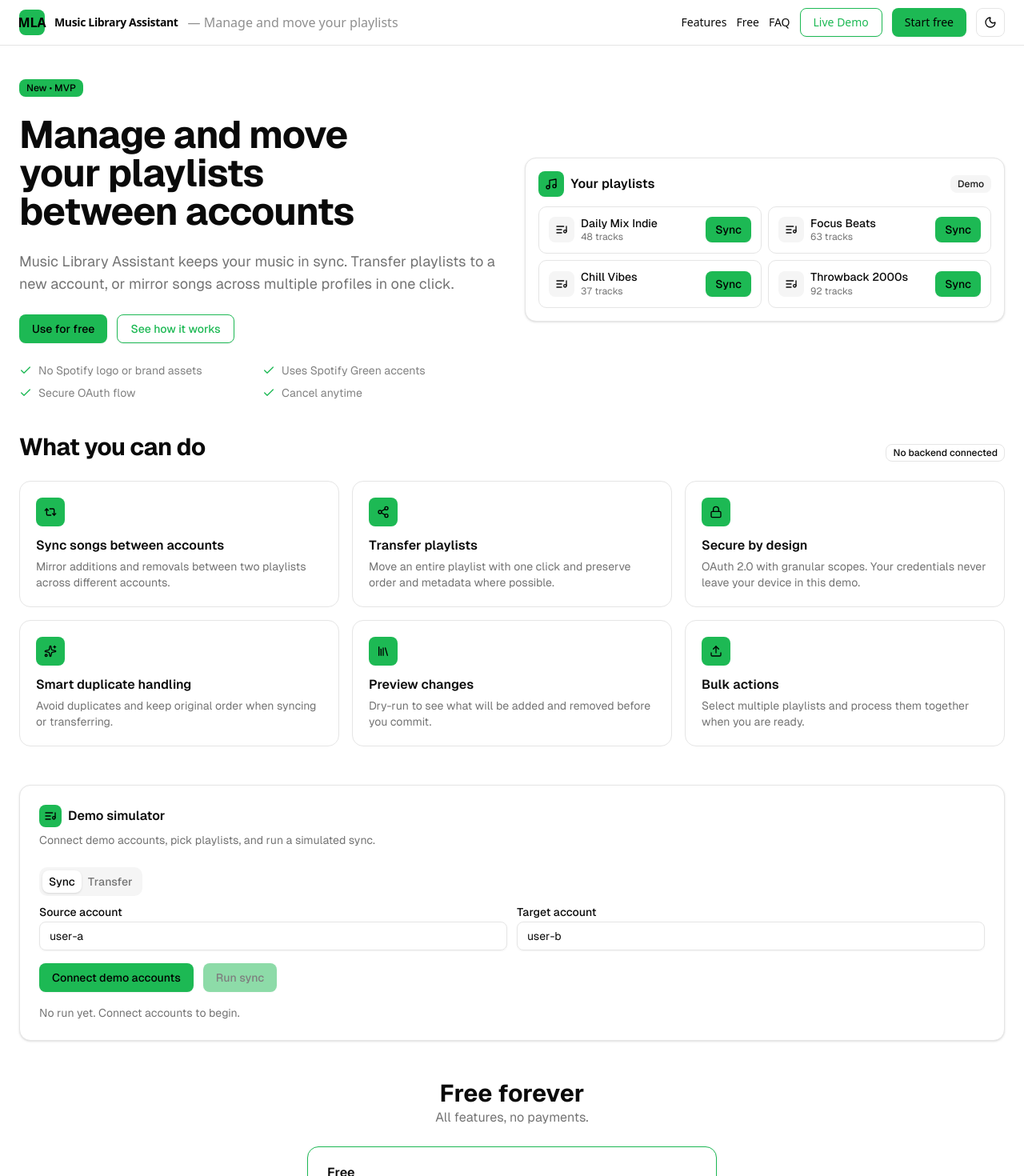
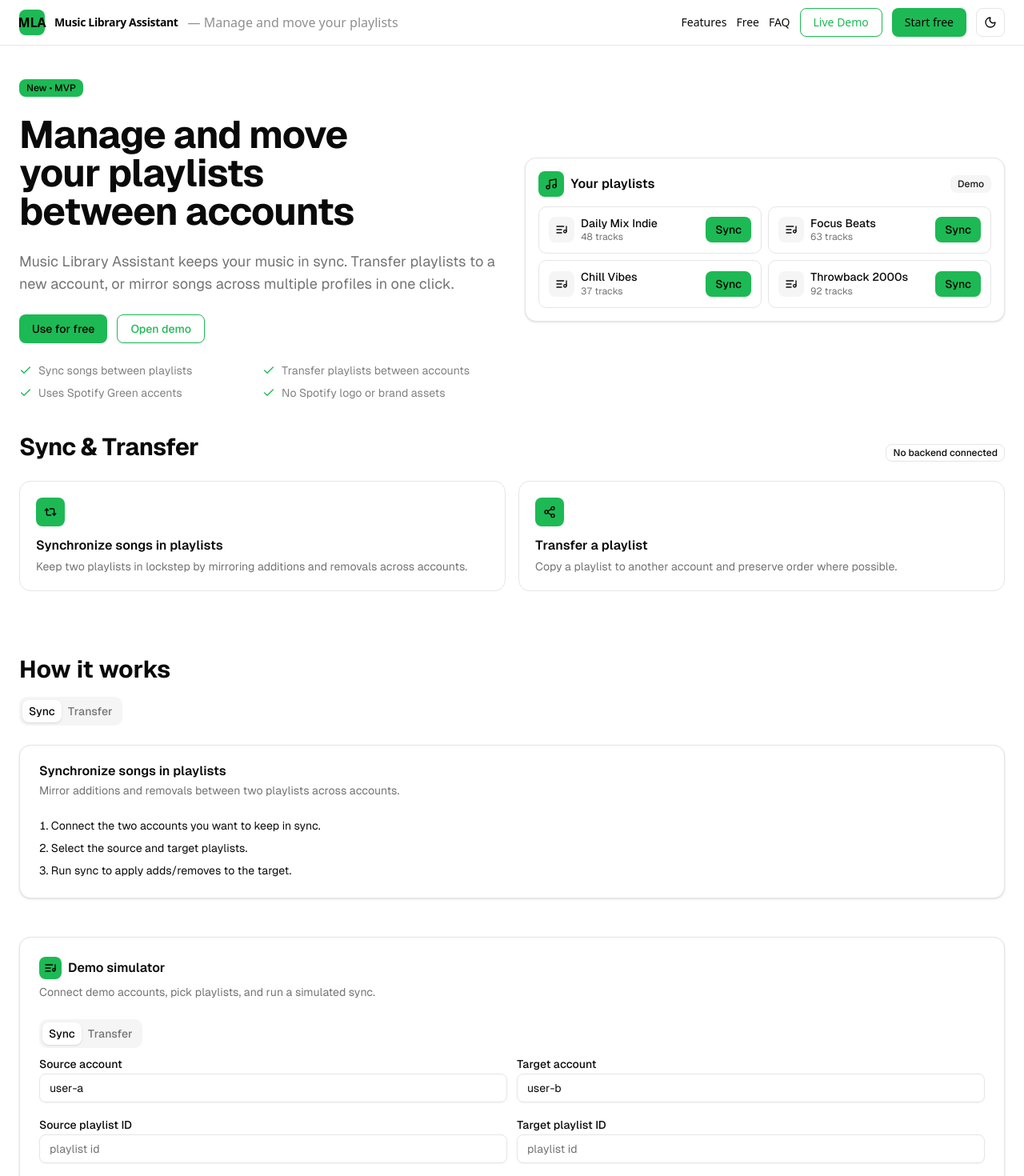
Before and after one commit to trustosas/spotify-librarymanager-frontend, a Next.js app: page / in a window 1280 px wide. Shown: the top 1470 px of the page at 80% size. Built offline with nearby package versions, Linux system fonts and the light colour scheme.

Commit message:
Refocus landing on Sync and Transfer features
cgen-60fcaa06d8c449deb6824c3fde8d9eb5

```diff
--- a/src/components/mla-landing.tsx
+++ b/src/components/mla-landing.tsx
@@ -37,15 +37,15 @@ function Hero() {
             <Button className="bg-brand text-black hover:bg-brand/90">
               Use for free
             </Button>
-            <Button variant="outline" className="border-brand text-brand hover:bg-brand/10">
-              See how it works
+            <Button variant="outline" className="border-brand text-brand hover:bg-brand/10" asChild>
+              <a href="#demo">Open demo</a>
             </Button>
           </div>
           <ul className="text-muted-foreground/90 grid grid-cols-1 gap-2 text-sm sm:grid-cols-2">
+            <li className="inline-flex items-center gap-2"><Check className="text-brand size-4"/> Sync songs between playlists</li>
+            <li className="inline-flex items-center gap-2"><Check className="text-brand size-4"/> Transfer playlists between accounts</li>
+            <li className="inline-flex items-center gap-2"><Check className="text-brand size-4"/> Uses Spotify Green accents</li>
             <li className="inline-flex items-center gap-2"><Check className="text-brand size-4"/> No Spotify logo or brand assets</li>
-            <li className="inline-flex items-center gap-2"><Check className="text-brand size-4"/> Uses Spotify Green accents</li>
-            <li className="inline-flex items-center gap-2"><Check className="text-brand size-4"/> Secure OAuth flow</li>
-            <li className="inline-flex items-center gap-2"><Check className="text-brand size-4"/> Cancel anytime</li>
           </ul>
         </div>
         <div className="relative">
@@ -96,16 +96,12 @@ function Features() {
   return (
     <section id="features" className="mx-auto max-w-7xl px-3 py-10 sm:px-6">
       <div className="mb-6 flex items-end justify-between">
-        <h2 className="text-2xl font-bold tracking-tight sm:text-3xl">What you can do</h2>
+        <h2 className="text-2xl font-bold tracking-tight sm:text-3xl">Sync & Transfer</h2>
         <Badge variant="outline" className="hidden sm:inline">No backend connected</Badge>
       </div>
-      <div className="grid gap-4 sm:grid-cols-2 lg:grid-cols-3">
-        <Feature icon={Repeat2} title="Sync songs between accounts" desc="Mirror additions and removals between two playlists across different accounts." />
-        <Feature icon={Share2} title="Transfer playlists" desc="Move an entire playlist with one click and preserve order and metadata where possible." />
-        <Feature icon={Lock} title="Secure by design" desc="OAuth 2.0 with granular scopes. Your credentials never leave your device in this demo." />
-        <Feature icon={Sparkles} title="Smart duplicate handling" desc="Avoid duplicates and keep original order when syncing or transferring." />
-        <Feature icon={Library} title="Preview changes" desc="Dry-run to see what will be added and removed before you commit." />
-        <Feature icon={Upload} title="Bulk actions" desc="Select multiple playlists and process them together when you are ready." />
+      <div className="grid gap-4 sm:grid-cols-2">
+        <Feature icon={Repeat2} title="Synchronize songs in playlists" desc="Keep two playlists in lockstep by mirroring additions and removals across accounts." />
+        <Feature icon={Share2} title="Transfer a playlist" desc="Copy a playlist to another account and preserve order where possible." />
       </div>
     </section>
   );
@@ -122,7 +118,7 @@ function Simulator() {
   const canRun = useMemo(() => connected && !loading && source && target, [connected, loading, source, target]);
 
   return (
-    <section className="mx-auto max-w-7xl px-3 py-2 sm:px-6">
+    <section id="demo" className="mx-auto max-w-7xl px-3 py-2 sm:px-6">
       <Card>
         <CardHeader>
           <CardTitle className="flex items-center gap-2"><span className="inline-flex size-7 items-center justify-center rounded-md bg-brand text-black"><ListMusic className="size-4"/></span> Demo simulator</CardTitle>
@@ -143,6 +139,16 @@ function Simulator() {
                 <div className="space-y-2">
                   <Label htmlFor="target">Target account</Label>
                   <Input id="target" value={target} onChange={(e) => setTarget(e.target.value)} placeholder="account id" />
+                </div>
+              </div>
+              <div className="grid gap-3 sm:grid-cols-2">
+                <div className="space-y-2">
+                  <Label htmlFor="sourcePl">Source playlist ID</Label>
+                  <Input id="sourcePl" placeholder="playlist id" />
+                </div>
+                <div className="space-y-2">
+                  <Label htmlFor="targetPl">Target playlist ID</Label>
+                  <Input id="targetPl" placeholder="playlist id" />
                 </div>
               </div>
               <div className="flex items-center gap-3">
@@ -197,6 +203,10 @@ function Simulator() {
                   <Label htmlFor="to">To account</Label>
                   <Input id="to" placeholder="new-account-id" />
                 </div>
+              </div>
+              <div className="space-y-2">
+                <Label htmlFor="playlist">Playlist ID</Label>
+                <Input id="playlist" placeholder="playlist id" />
               </div>
               <div className="flex items-center gap-3">
                 <Button className="bg-brand text-black hover:bg-brand/90">Select playlist</Button>
@@ -262,6 +272,50 @@ function Faq() {
           <AccordionContent>Yes. We use OAuth and request the minimum scopes required. This demo does not send data to any server.</AccordionContent>
         </AccordionItem>
       </Accordion>
+    </section>
+  );
+}
+
+function HowItWorks() {
+  return (
+    <section id="how" className="mx-auto max-w-7xl px-3 py-10 sm:px-6">
+      <h2 className="mb-4 text-2xl font-bold sm:text-3xl">How it works</h2>
+      <Tabs defaultValue="sync">
+        <TabsList>
+          <TabsTrigger value="sync">Sync</TabsTrigger>
+          <TabsTrigger value="transfer">Transfer</TabsTrigger>
+        </TabsList>
+        <TabsContent value="sync" className="mt-4">
+          <Card>
+            <CardHeader>
+              <CardTitle>Synchronize songs in playlists</CardTitle>
+              <CardDescription>Mirror additions and removals between two playlists across accounts.</CardDescription>
+            </CardHeader>
+            <CardContent>
+              <ol className="list-decimal list-inside space-y-2 text-sm">
+                <li>Connect the two accounts you want to keep in sync.</li>
+                <li>Select the source and target playlists.</li>
+                <li>Run sync to apply adds/removes to the target.</li>
+              </ol>
+            </CardContent>
+          </Card>
+        </TabsContent>
+        <TabsContent value="transfer" className="mt-4">
+          <Card>
+            <CardHeader>
+              <CardTitle>Transfer a playlist</CardTitle>
+              <CardDescription>Copy a playlist to another account and keep the order where possible.</CardDescription>
+            </CardHeader>
+            <CardContent>
+              <ol className="list-decimal list-inside space-y-2 text-sm">
+                <li>Connect source and destination accounts.</li>
+                <li>Choose the playlist to move.</li>
+                <li>Transfer to create a new playlist on the destination.</li>
+              </ol>
+            </CardContent>
+          </Card>
+        </TabsContent>
+      </Tabs>
     </section>
   );
 }
@@ -348,6 +402,7 @@ export default function MlaLanding() {
     <main className="font-[family-name:var(--font-geist-sans)]">
       <Hero />
       <Features />
+      <HowItWorks />
       <Simulator />
       <Pricing />
       <Faq />
```
